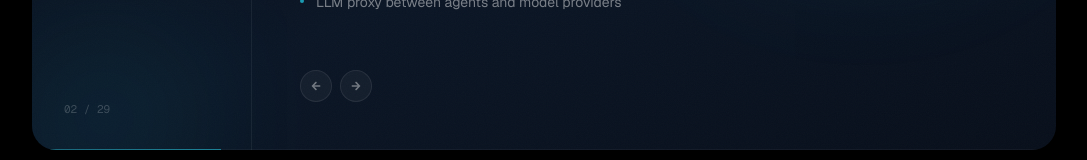
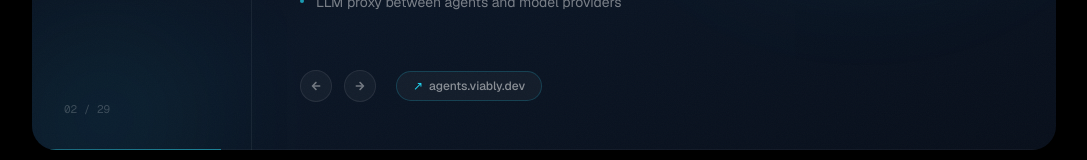
Before and after one commit to Glour/portfolio, a Next.js app: page /en in a window 1280 px wide. Shown: the part 1485-1645 px from the top of the page, without its empty margins (96-1183 px from the left). Built offline with nearby package versions, Linux system fonts and the light colour scheme.

Commit message:
Fix page scroll on carousel advance, add project links, update periods to 2025-2026, fix EN skills translation

```diff
--- a/app/components/ui/ProjectsCarousel.tsx
+++ b/app/components/ui/ProjectsCarousel.tsx
@@ -14,6 +14,7 @@ interface Project {
   budget?: string;
   period?: string;
   highlight?: boolean;
+  link?: string;
 }
 
 const THEMES: Record<string, { bg: string; accent: string; accentMuted: string; pill: string }> = {
@@ -172,11 +173,18 @@ export default function ProjectsCarousel({
     }
   };
 
-  // Tab strip ref for scroll-into-view
+  // Tab strip ref for scroll-into-view (horizontal only, no page scroll)
   const tabStripRef = useRef<HTMLDivElement>(null);
   const activeTabRef = useRef<HTMLButtonElement>(null);
   useEffect(() => {
-    activeTabRef.current?.scrollIntoView({ behavior: 'smooth', block: 'nearest', inline: 'center' });
+    const strip = tabStripRef.current;
+    const tab = activeTabRef.current;
+    if (!strip || !tab) return;
+    // Only scroll the strip container horizontally, never the page
+    const stripRect = strip.getBoundingClientRect();
+    const tabRect = tab.getBoundingClientRect();
+    const offset = tabRect.left - stripRect.left - stripRect.width / 2 + tabRect.width / 2;
+    strip.scrollBy({ left: offset, behavior: 'smooth' });
   }, [idx]);
 
   if (!project) return null;
@@ -304,8 +312,8 @@ export default function ProjectsCarousel({
               </motion.div>
             </AnimatePresence>
 
-            {/* Arrows */}
-            <div className="mt-8 flex items-center gap-2">
+            {/* Arrows + link */}
+            <div className="mt-8 flex items-center gap-3">
               <button
                 onClick={prev}
                 className="flex h-8 w-8 items-center justify-center rounded-full border border-white/[0.08] bg-white/[0.04] text-white/40 transition-all duration-200 hover:border-white/20 hover:text-white/80"
@@ -318,6 +326,18 @@ export default function ProjectsCarousel({
               >
                 <FaArrowRight className="text-[10px]" />
               </button>
+              {project.link && (
+                <a
+                  href={project.link}
+                  target="_blank"
+                  rel="noopener noreferrer"
+                  className="ml-2 inline-flex items-center gap-1.5 rounded-full border border-white/10 bg-white/[0.04] px-4 py-1.5 text-xs font-medium text-white/50 transition-all duration-200 hover:border-white/20 hover:text-white/80"
+                  style={{ borderColor: `${theme.accent}33` }}
+                >
+                  <span style={{ color: theme.accent }}>↗</span>
+                  {project.link.replace('https://', '')}
+                </a>
+              )}
             </div>
           </div>
         </div>
--- a/messages/en.json
+++ b/messages/en.json
@@ -133,7 +133,8 @@
         "FastAPI + Next.js + PostgreSQL + Redis + Docker architecture"
       ],
       "tech": ["Python", "FastAPI", "Next.js", "PostgreSQL", "Redis", "Docker", "Nginx", "Cloudflare", "OAuth2"],
-      "period": "2024–2025",
+      "period": "2025–2026",
+      "link": "https://viably.dev",
       "highlight": true
     },
     {
@@ -149,7 +150,8 @@
         "Hetzner worker nodes: remote Docker deploy, autoscaling, DB tracking"
       ],
       "tech": ["Python", "FastAPI", "PostgreSQL", "Redis", "Docker", "Hetzner", "Aiogram", "Telegram Bot API"],
-      "period": "2024–2025",
+      "period": "2025–2026",
+      "link": "https://agents.viably.dev",
       "highlight": true
     },
     {
@@ -165,7 +167,7 @@
         "Security and audit layers, balance/credits control"
       ],
       "tech": ["Python", "FastAPI", "asyncio", "Anthropic API", "Redis", "Docker"],
-      "period": "2024–2025",
+      "period": "2025–2026",
       "highlight": true
     },
     {
@@ -181,7 +183,7 @@
         "Node allocation logic and scheduling rules"
       ],
       "tech": ["Python", "Docker", "SSH", "Hetzner API", "PostgreSQL", "FastAPI"],
-      "period": "2024–2025",
+      "period": "2025–2026",
       "highlight": true
     },
     {
@@ -197,7 +199,7 @@
         "Production debugging: runtime, browser/auth, agent behavior fixes"
       ],
       "tech": ["OpenClaw", "Python", "Docker", "Nginx", "PostgreSQL", "Telegram Bot API"],
-      "period": "2024–2025",
+      "period": "2025–2026",
       "highlight": true
     },
     {
--- a/messages/ru.json
+++ b/messages/ru.json
@@ -133,7 +133,8 @@
         "FastAPI + Next.js + PostgreSQL + Redis + Docker архитектура"
       ],
       "tech": ["Python", "FastAPI", "Next.js", "PostgreSQL", "Redis", "Docker", "Nginx", "Cloudflare", "OAuth2"],
-      "period": "2024–2025",
+      "period": "2025–2026",
+      "link": "https://viably.dev",
       "highlight": true
     },
     {
@@ -149,7 +150,8 @@
         "Воркер-ноды на Hetzner: remote Docker deploy, autoscaling, DB-трекинг"
       ],
       "tech": ["Python", "FastAPI", "PostgreSQL", "Redis", "Docker", "Hetzner", "Aiogram", "Telegram Bot API"],
-      "period": "2024–2025",
+      "period": "2025–2026",
+      "link": "https://agents.viably.dev",
       "highlight": true
     },
     {
@@ -165,7 +167,7 @@
         "Security и audit слои, balance/credits механика"
       ],
       "tech": ["Python", "FastAPI", "asyncio", "Anthropic API", "Redis", "Docker"],
-      "period": "2024–2025",
+      "period": "2025–2026",
       "highlight": true
     },
     {
@@ -181,7 +183,7 @@
         "Node allocation logic и scheduling правила"
       ],
       "tech": ["Python", "Docker", "SSH", "Hetzner API", "PostgreSQL", "FastAPI"],
-      "period": "2024–2025",
+      "period": "2025–2026",
       "highlight": true
     },
     {
@@ -197,7 +199,7 @@
         "Production debugging: runtime, browser/auth, agent behavior fixes"
       ],
       "tech": ["OpenClaw", "Python", "Docker", "Nginx", "PostgreSQL", "Telegram Bot API"],
-      "period": "2024–2025",
+      "period": "2025–2026",
       "highlight": true
     },
     {
```
